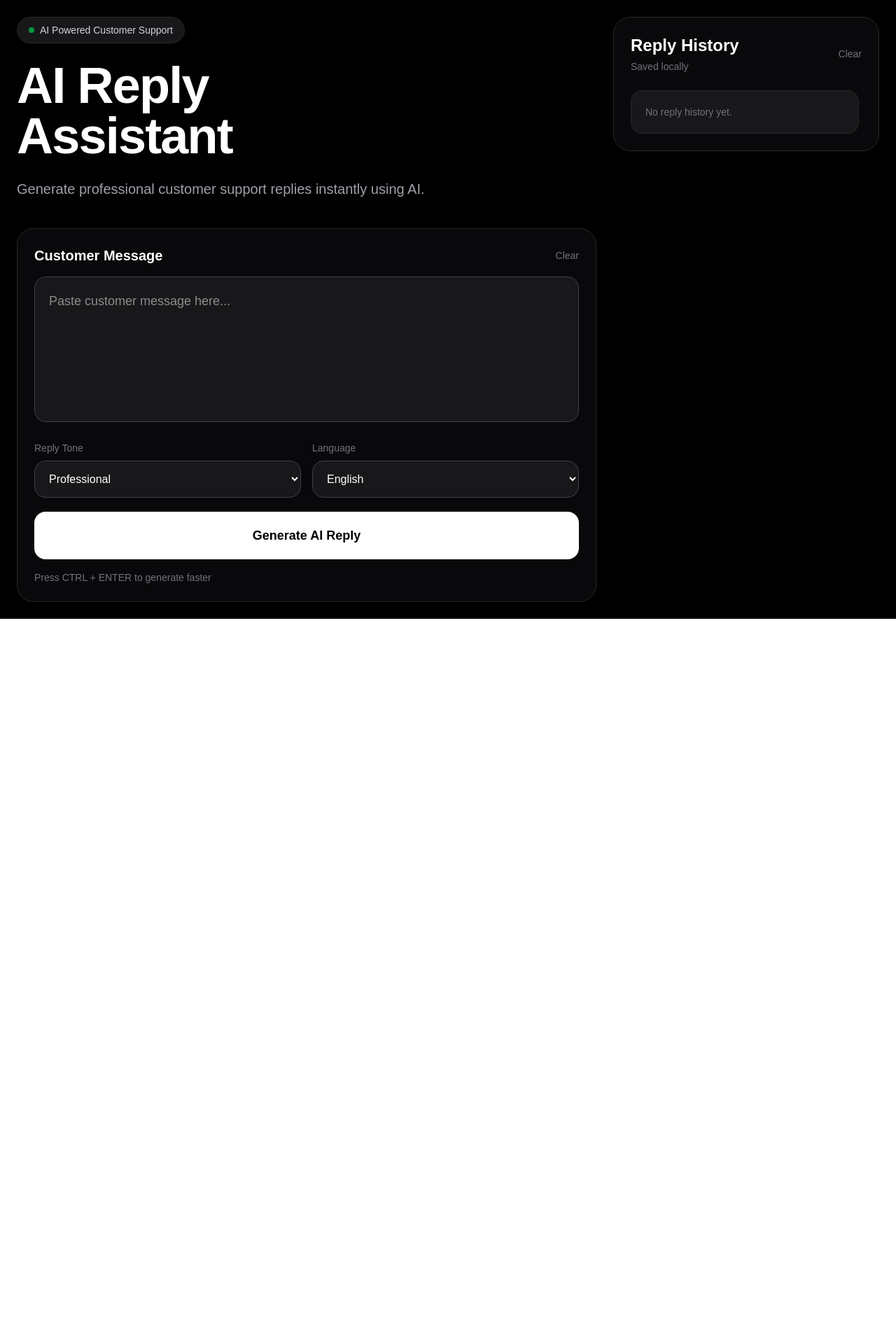
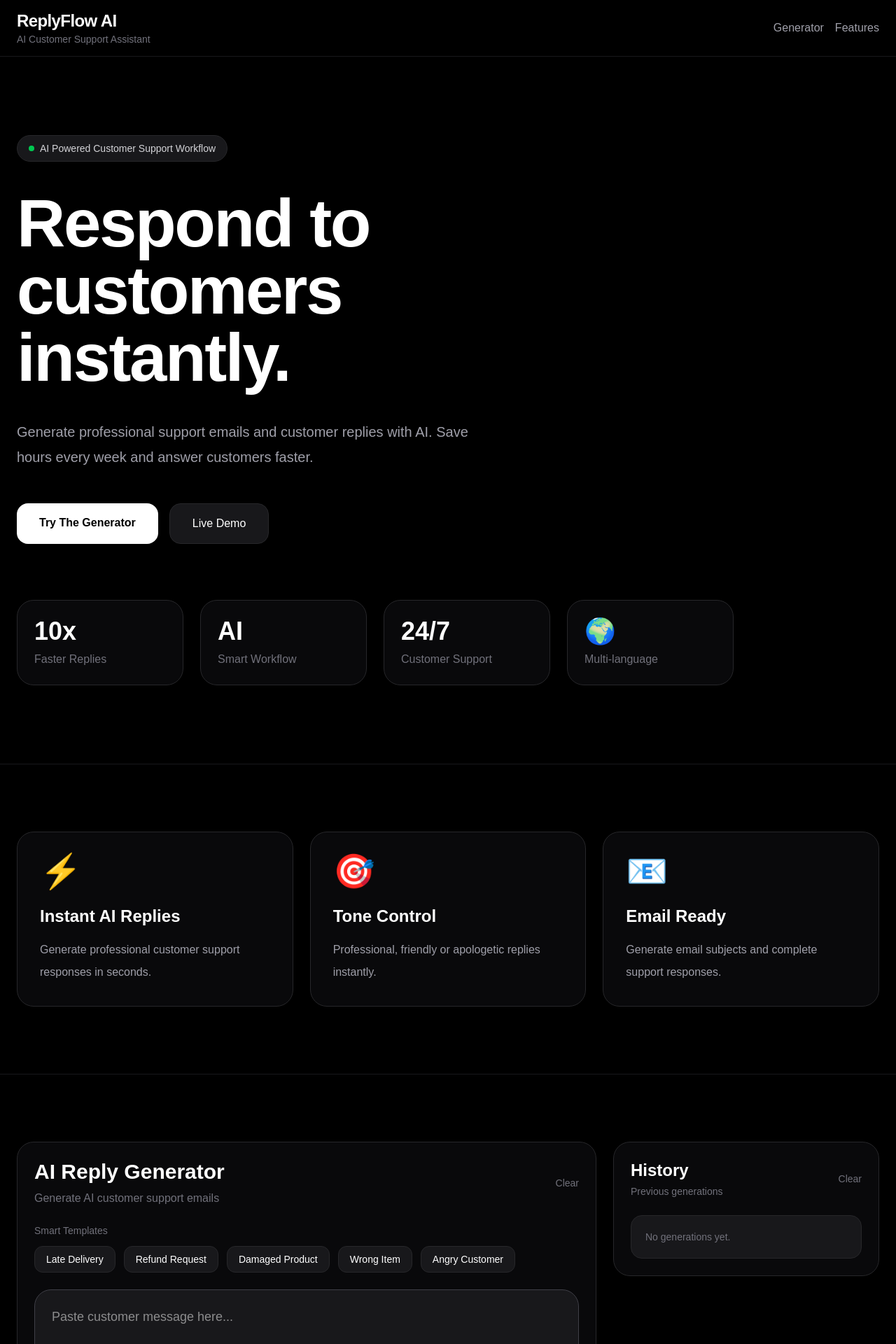
Before and after one commit to petriksimpson-cmd/ai-reply-assistant, a Next.js app: page / in a window 1280 px wide. Shown: the top 1920 px of the page at 70% size. Before the commit the page ends 884 px from the top, so only its background shows below. Built offline with nearby package versions, Linux system fonts and the light colour scheme.

Commit message:
update ui

```diff
--- a/app/api/generate/route.ts
+++ b/app/api/generate/route.ts
@@ -14,17 +14,23 @@
         {
           role: "system",
           content: `
-You are an expert customer support assistant.
+You are an expert AI customer support assistant.
 
-Your job:
-- write clear customer replies
-- keep the tone natural
-- never sound robotic
-- be helpful and concise
-- do not invent order details
-- ask for missing information if needed
+Your task:
+- generate professional support email replies
+- create a short email subject
 - match the selected tone
-- write in the selected language
+- reply in the selected language
+- never hallucinate fake company data
+- sound natural and human
+- concise but helpful
+
+Return JSON only in this exact format:
+
+{
+  "subject": "...",
+  "reply": "..."
+}
           `,
         },
         {
@@ -37,15 +43,20 @@
 ${body.tone}
 
 Language:
-${body.language || "English"}
+${body.language}
           `,
         },
       ],
+
+      response_format: {
+        type: "json_object",
+      },
     });
 
-    return Response.json({
-      reply: completion.choices[0].message.content,
-    });
+    const content =
+      completion.choices[0].message.content || "{}";
+
+    return Response.json(JSON.parse(content));
   } catch (error: any) {
     return Response.json(
       {
--- a/app/page.tsx
+++ b/app/page.tsx
@@ -5,14 +5,41 @@
 type HistoryItem = {
   id: number;
   message: string;
+  subject: string;
   reply: string;
   tone: string;
   language: string;
 };
 
+const templates = [
+  {
+    title: "Late Delivery",
+    text: "My order arrived late and I am disappointed.",
+  },
+  {
+    title: "Refund Request",
+    text: "I would like a refund for my recent order.",
+  },
+  {
+    title: "Damaged Product",
+    text: "The product arrived damaged and unusable.",
+  },
+  {
+    title: "Wrong Item",
+    text: "I received the wrong item in my package.",
+  },
+  {
+    title: "Angry Customer",
+    text: "I am very unhappy with your service and support.",
+  },
+];
+
 export default function Home() {
   const [message, setMessage] = useState("");
+
   const [reply, setReply] = useState("");
+  const [subject, setSubject] = useState("");
+
   const [loading, setLoading] = useState(false);
 
   const [tone, setTone] = useState("professional");
@@ -32,7 +59,9 @@
     if (!message.trim()) return;
 
     setLoading(true);
+
     setReply("");
+    setSubject("");
 
     try {
       const response = await fetch("/api/generate", {
@@ -53,10 +82,12 @@
         setReply("ERROR: " + data.error);
       } else {
         setReply(data.reply);
+        setSubject(data.subject);
 
         const newItem = {
           id: Date.now(),
           message,
+          subject: data.subject,
           reply: data.reply,
           tone,
           language,
@@ -81,6 +112,7 @@
   function clearAll() {
     setMessage("");
     setReply("");
+    setSubject("");
   }
 
   function clearHistory() {
@@ -88,71 +120,233 @@
     setHistory([]);
   }
 
+  function copyEmail() {
+    navigator.clipboard.writeText(
+      `Subject: ${subject}\n\n${reply}`
+    );
+  }
+
   return (
     <main className="min-h-screen bg-black text-white">
-      <div className="max-w-7xl mx-auto p-6">
+      {/* NAVBAR */}
+      <header className="border-b border-zinc-900 sticky top-0 bg-black/80 backdrop-blur z-50">
+        <div className="max-w-7xl mx-auto px-6 h-20 flex items-center justify-between">
+          <div>
+            <h1 className="text-2xl font-bold tracking-tight">
+              ReplyFlow AI
+            </h1>
+
+            <p className="text-zinc-500 text-sm">
+              AI Customer Support Assistant
+            </p>
+          </div>
+
+          <div className="hidden md:flex gap-4">
+            <a
+              href="#generator"
+              className="text-zinc-400 hover:text-white transition"
+            >
+              Generator
+            </a>
+
+            <a
+              href="#features"
+              className="text-zinc-400 hover:text-white transition"
+            >
+              Features
+            </a>
+          </div>
+        </div>
+      </header>
+
+      {/* HERO */}
+      <section className="border-b border-zinc-900">
+        <div className="max-w-7xl mx-auto px-6 py-28">
+          <div className="max-w-5xl">
+            <div className="inline-flex items-center gap-2 bg-zinc-900 border border-zinc-800 rounded-full px-4 py-2 mb-10">
+              <div className="w-2 h-2 rounded-full bg-green-500 animate-pulse"></div>
+
+              <span className="text-sm text-zinc-300">
+                AI Powered Customer Support Workflow
+              </span>
+            </div>
+
+            <h1 className="text-7xl md:text-8xl font-bold tracking-tight leading-none">
+              Respond to
+              <br />
+              customers
+              <br />
+              instantly.
+            </h1>
+
+            <p className="text-zinc-400 text-xl leading-9 max-w-2xl mt-10">
+              Generate professional support emails and customer replies with AI.
+              Save hours every week and answer customers faster.
+            </p>
+
+            <div className="flex flex-wrap gap-4 mt-12">
+              <a
+                href="#generator"
+                className="bg-white text-black px-8 py-4 rounded-2xl font-semibold hover:opacity-90 transition"
+              >
+                Try The Generator
+              </a>
+
+              <button className="bg-zinc-900 border border-zinc-800 px-8 py-4 rounded-2xl hover:bg-zinc-800 transition">
+                Live Demo
+              </button>
+            </div>
+
+            <div className="grid grid-cols-2 md:grid-cols-4 gap-6 mt-20">
+              <div className="bg-zinc-950 border border-zinc-800 rounded-3xl p-6">
+                <p className="text-4xl font-bold">
+                  10x
+                </p>
+
+                <p className="text-zinc-500 mt-2">
+                  Faster Replies
+                </p>
+              </div>
+
+              <div className="bg-zinc-950 border border-zinc-800 rounded-3xl p-6">
+                <p className="text-4xl font-bold">
+                  AI
+                </p>
+
+                <p className="text-zinc-500 mt-2">
+                  Smart Workflow
+                </p>
+              </div>
+
+              <div className="bg-zinc-950 border border-zinc-800 rounded-3xl p-6">
+                <p className="text-4xl font-bold">
+                  24/7
+                </p>
+
+                <p className="text-zinc-500 mt-2">
+                  Customer Support
+                </p>
+              </div>
+
+              <div className="bg-zinc-950 border border-zinc-800 rounded-3xl p-6">
+                <p className="text-4xl font-bold">
+                  🌍
+                </p>
+
+                <p className="text-zinc-500 mt-2">
+                  Multi-language
+                </p>
+              </div>
+            </div>
+          </div>
+        </div>
+      </section>
+
+      {/* FEATURES */}
+      <section
+        id="features"
+        className="border-b border-zinc-900"
+      >
+        <div className="max-w-7xl mx-auto px-6 py-24">
+          <div className="grid md:grid-cols-3 gap-6">
+            <div className="bg-zinc-950 border border-zinc-800 rounded-3xl p-8">
+              <div className="text-5xl mb-6">⚡</div>
+
+              <h3 className="text-2xl font-semibold mb-4">
+                Instant AI Replies
+              </h3>
+
+              <p className="text-zinc-400 leading-8">
+                Generate professional customer support responses in seconds.
+              </p>
+            </div>
+
+            <div className="bg-zinc-950 border border-zinc-800 rounded-3xl p-8">
+              <div className="text-5xl mb-6">🎯</div>
+
+              <h3 className="text-2xl font-semibold mb-4">
+                Tone Control
+              </h3>
+
+              <p className="text-zinc-400 leading-8">
+                Professional, friendly or apologetic replies instantly.
+              </p>
+            </div>
+
+            <div className="bg-zinc-950 border border-zinc-800 rounded-3xl p-8">
+              <div className="text-5xl mb-6">📧</div>
+
+              <h3 className="text-2xl font-semibold mb-4">
+                Email Ready
+              </h3>
+
+              <p className="text-zinc-400 leading-8">
+                Generate email subjects and complete support responses.
+              </p>
+            </div>
+          </div>
+        </div>
+      </section>
+
+      {/* APP */}
+      <section id="generator">
+        <div className="max-w-7xl mx-auto px-6 py-24">
           <div className="grid lg:grid-cols-[1fr_380px] gap-6">
             {/* LEFT */}
             <div>
-            {/* HERO */}
-            <div className="mb-10">
-              <div className="inline-flex items-center gap-2 bg-zinc-900 border border-zinc-800 rounded-full px-4 py-2 mb-6">
-                <div className="w-2 h-2 rounded-full bg-green-500 animate-pulse"></div>
+              <div className="bg-zinc-950 border border-zinc-800 rounded-3xl p-6">
+                <div className="flex items-center justify-between mb-6">
+                  <div>
+                    <h2 className="text-3xl font-semibold">
+                      AI Reply Generator
+                    </h2>
 
-                <span className="text-sm text-zinc-300">
-                  AI Powered Customer Support
-                </span>
-              </div>
-
-              <h1 className="text-6xl md:text-7xl font-bold tracking-tight leading-none mb-6">
-                AI Reply
-                <br />
-                Assistant
-              </h1>
-
-              <p className="text-zinc-400 text-xl max-w-2xl leading-8">
-                Generate professional customer support replies instantly using AI.
+                    <p className="text-zinc-500 mt-2">
+                      Generate AI customer support emails
                     </p>
                   </div>
 
-            {/* MAIN CARD */}
-            <div className="bg-zinc-950 border border-zinc-800 rounded-3xl p-6 shadow-2xl">
-              <div className="mb-4 flex items-center justify-between">
-                <h2 className="text-xl font-semibold">
-                  Customer Message
-                </h2>
-
                   <button
                     onClick={clearAll}
-                  className="text-sm text-zinc-500 hover:text-white transition"
+                    className="text-sm text-zinc-500 hover:text-white"
                   >
                     Clear
                   </button>
                 </div>
 
+                {/* TEMPLATES */}
+                <div className="mb-6">
+                  <p className="text-sm text-zinc-500 mb-3">
+                    Smart Templates
+                  </p>
+
+                  <div className="flex flex-wrap gap-3">
+                    {templates.map((template) => (
+                      <button
+                        key={template.title}
+                        onClick={() => setMessage(template.text)}
+                        className="bg-zinc-900 border border-zinc-800 hover:bg-zinc-800 transition px-4 py-2 rounded-xl text-sm"
+                      >
+                        {template.title}
+                      </button>
+                    ))}
+                  </div>
+                </div>
+
+                {/* TEXTAREA */}
                 <textarea
                   value={message}
                   onChange={(e) => setMessage(e.target.value)}
-                onKeyDown={(e) => {
-                  if (e.key === "Enter" && e.ctrlKey) {
-                    generateReply();
-                  }
-                }}
                   placeholder="Paste customer message here..."
-                className="w-full h-52 bg-zinc-900 border border-zinc-700 rounded-2xl p-5 text-lg outline-none focus:border-white resize-none"
+                  className="w-full h-60 bg-zinc-900 border border-zinc-700 rounded-3xl p-6 text-lg outline-none focus:border-white resize-none"
                 />
 
-              {/* OPTIONS */}
+                {/* SETTINGS */}
                 <div className="grid md:grid-cols-2 gap-4 mt-5">
-                <div>
-                  <p className="text-sm text-zinc-500 mb-2">
-                    Reply Tone
-                  </p>
-
                   <select
                     value={tone}
                     onChange={(e) => setTone(e.target.value)}
-                    className="w-full bg-zinc-900 border border-zinc-700 rounded-2xl p-4"
+                    className="bg-zinc-900 border border-zinc-700 rounded-2xl p-4"
                   >
                     <option value="professional">
                       Professional
@@ -170,25 +364,18 @@
                       Short Reply
                     </option>
                   </select>
-                </div>
-
-                <div>
-                  <p className="text-sm text-zinc-500 mb-2">
-                    Language
-                  </p>
 
                   <select
                     value={language}
                     onChange={(e) => setLanguage(e.target.value)}
-                    className="w-full bg-zinc-900 border border-zinc-700 rounded-2xl p-4"
+                    className="bg-zinc-900 border border-zinc-700 rounded-2xl p-4"
                   >
                     <option value="English">English</option>
                     <option value="Czech">Czech</option>
-                    <option value="Slovak">Slovak</option>
                     <option value="German">German</option>
                     <option value="Spanish">Spanish</option>
+                    <option value="Slovak">Slovak</option>
                   </select>
-                </div>
                 </div>
 
                 {/* BUTTON */}
@@ -197,73 +384,85 @@
                   disabled={loading}
                   className="w-full mt-5 bg-white text-black rounded-2xl p-5 font-semibold text-lg hover:opacity-90 transition disabled:opacity-50"
                 >
-                {loading ? "Generating Reply..." : "Generate AI Reply"}
+                  {loading
+                    ? "Generating AI Reply..."
+                    : "Generate AI Reply"}
                 </button>
 
-              <p className="text-zinc-500 text-sm mt-4">
-                Press CTRL + ENTER to generate faster
-              </p>
-
-              {/* REPLY */}
-              {reply && (
+                {/* OUTPUT */}
+                {(reply || subject) && (
                   <div className="mt-8 bg-zinc-900 border border-zinc-800 rounded-3xl p-6">
-                  <div className="flex items-center justify-between mb-5">
+                    <div className="flex items-center justify-between mb-6">
                       <div>
                         <h2 className="text-2xl font-semibold">
-                        AI Reply
+                          Generated Email
                         </h2>
 
                         <p className="text-zinc-500 text-sm mt-1">
-                        Generated with AI
+                          AI generated support response
                         </p>
                       </div>
 
                       <button
-                      onClick={() =>
-                        navigator.clipboard.writeText(reply)
-                      }
+                        onClick={copyEmail}
                         className="bg-zinc-800 hover:bg-zinc-700 transition px-5 py-3 rounded-xl text-sm"
                       >
-                      Copy Reply
+                        Copy Email
                       </button>
                     </div>
 
-                  <div className="border-t border-zinc-800 pt-5">
-                    <p className="text-zinc-300 whitespace-pre-wrap leading-8 text-lg">
+                    <div className="space-y-6">
+                      <div>
+                        <p className="text-zinc-500 text-sm mb-2">
+                          Subject
+                        </p>
+
+                        <div className="bg-black border border-zinc-800 rounded-2xl p-4">
+                          {subject}
+                        </div>
+                      </div>
+
+                      <div>
+                        <p className="text-zinc-500 text-sm mb-2">
+                          Reply
+                        </p>
+
+                        <div className="bg-black border border-zinc-800 rounded-2xl p-5 whitespace-pre-wrap leading-8">
                           {reply}
-                    </p>
+                        </div>
+                      </div>
                     </div>
                   </div>
                 )}
               </div>
             </div>
 
-          {/* RIGHT SIDEBAR */}
+            {/* RIGHT */}
             <div className="bg-zinc-950 border border-zinc-800 rounded-3xl p-6 h-fit sticky top-6">
               <div className="flex items-center justify-between mb-6">
                 <div>
                   <h2 className="text-2xl font-semibold">
-                  Reply History
+                    History
                   </h2>
 
                   <p className="text-zinc-500 text-sm mt-1">
-                  Saved locally
+                    Previous generations
                   </p>
                 </div>
 
                 <button
                   onClick={clearHistory}
-                className="text-sm text-zinc-500 hover:text-white transition"
+                  className="text-sm text-zinc-500 hover:text-white"
                 >
                   Clear
                 </button>
               </div>
 
-            <div className="space-y-4 max-h-[800px] overflow-y-auto pr-1">
+              <div className="space-y-4 max-h-[800px] overflow-y-auto">
                 {history.length === 0 && (
                   <div className="bg-zinc-900 border border-zinc-800 rounded-2xl p-5">
                     <p className="text-zinc-500 text-sm">
-                    No reply history yet.
+                      No generations yet.
                     </p>
                   </div>
                 )}
@@ -284,18 +483,26 @@
                     </div>
 
                     <p className="text-xs uppercase tracking-wider text-zinc-500 mb-2">
+                      Subject
+                    </p>
+
+                    <p className="text-sm text-zinc-300 mb-4">
+                      {item.subject}
+                    </p>
+
+                    <p className="text-xs uppercase tracking-wider text-zinc-500 mb-2">
                       Customer
                     </p>
 
-                  <p className="text-sm text-zinc-300 line-clamp-4 mb-5">
+                    <p className="text-sm text-zinc-300 line-clamp-3 mb-4">
                       {item.message}
                     </p>
 
                     <p className="text-xs uppercase tracking-wider text-zinc-500 mb-2">
-                    AI Reply
+                      Reply
                     </p>
 
-                  <p className="text-sm text-zinc-300 line-clamp-6">
+                    <p className="text-sm text-zinc-300 line-clamp-5">
                       {item.reply}
                     </p>
                   </div>
@@ -304,6 +511,26 @@
             </div>
           </div>
         </div>
+      </section>
+
+      {/* FOOTER */}
+      <footer className="border-t border-zinc-900">
+        <div className="max-w-7xl mx-auto px-6 py-10 flex flex-col md:flex-row justify-between gap-4">
+          <div>
+            <p className="font-semibold text-lg">
+              ReplyFlow AI
+            </p>
+
+            <p className="text-zinc-500 mt-2">
+              AI Customer Support Workflow Platform
+            </p>
+          </div>
+
+          <div className="text-zinc-500 text-sm">
+            Built with Next.js + OpenAI
+          </div>
+        </div>
+      </footer>
     </main>
   );
 }
```
Lines whose indentation alone changed are shown as unchanged.
